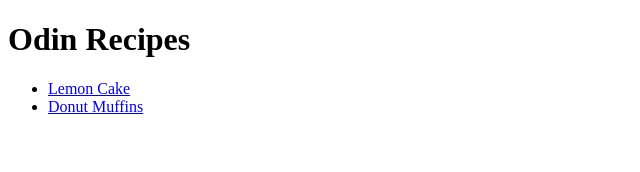
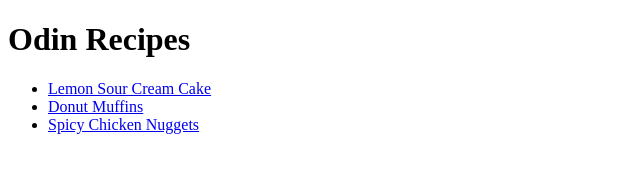
Before and after one commit to erdonis/odin-recipes, a plain HTML site: page index.html in a window 1280 px wide. Shown: the whole page, without its empty margins (0-640 px from the left). Drawn offline with Linux system fonts and the light colour scheme.

```diff
--- a/index.html
+++ b/index.html
@@ -10,8 +10,9 @@
     <h1>Odin Recipes</h1>
 
     <ul>
-        <li><a href="../recipes/lemon_cake.html">Lemon Cake</a></li>
-        <li><a href="../recipes/donut_muffins.html">Donut Muffins</a></li>
+        <li><a href="./recipes/lemon_cake.html">Lemon Sour Cream Cake</a></li>
+        <li><a href="./recipes/donut_muffins.html">Donut Muffins</a></li>
+        <li><a href="recipes/spicy_nuggets.html">Spicy Chicken Nuggets</a></li>
     </ul>
 
 </body>
```
